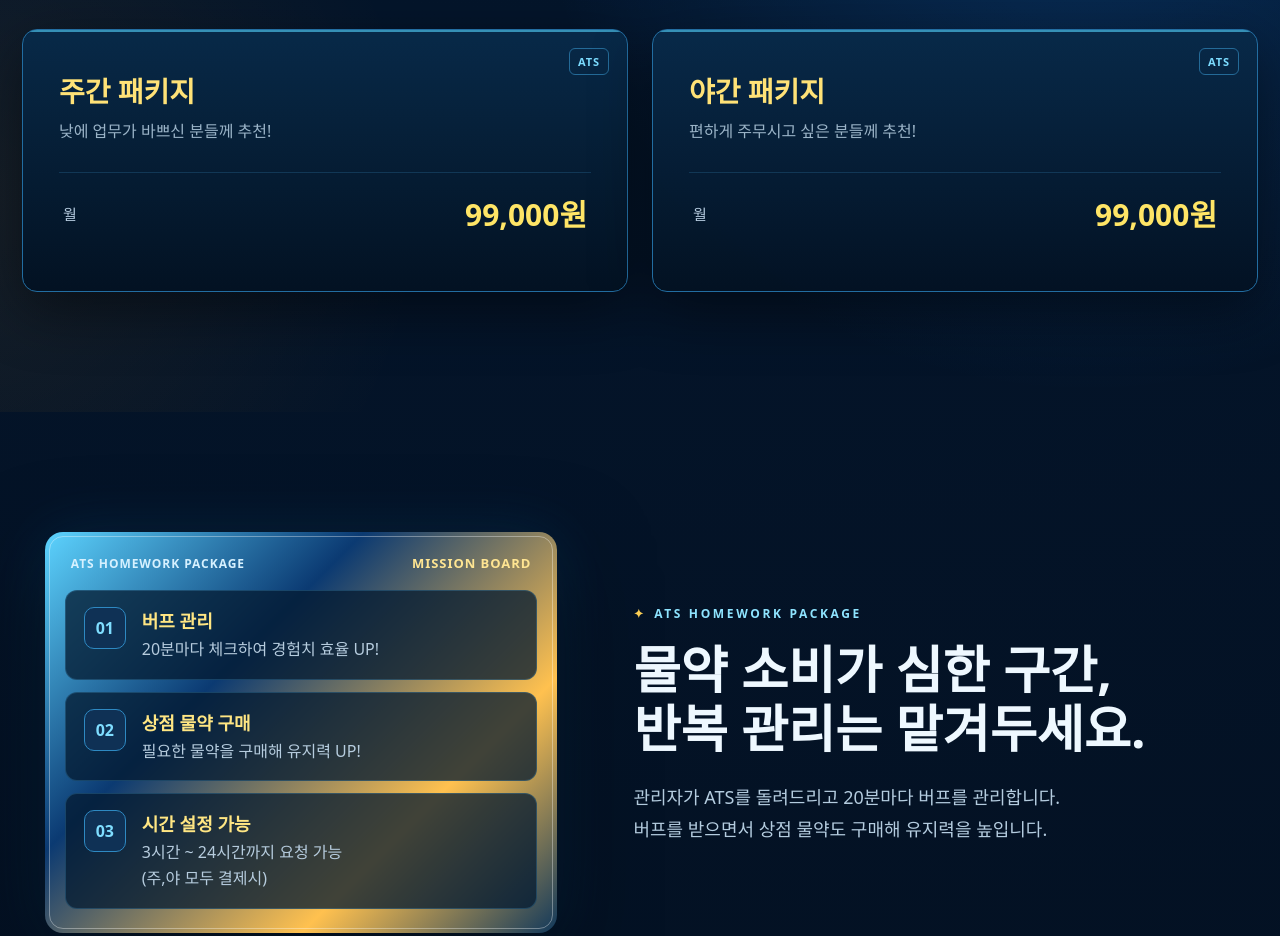
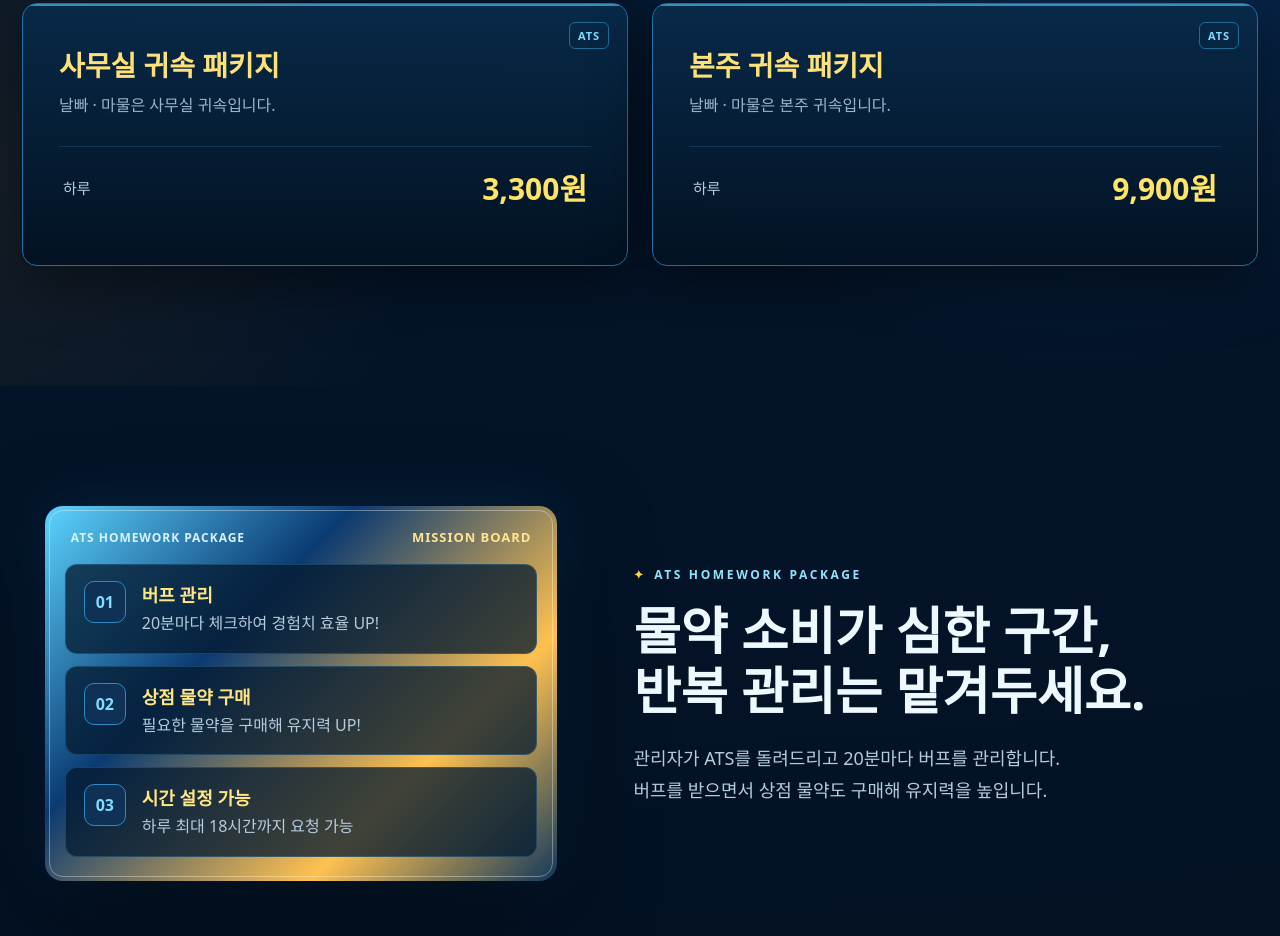
Before and after one commit to chgame001001-stack/10lev, a plain HTML site: page index.html in a window 1280 px wide. Shown: the part 3094-4030 px from the top of the page. Drawn offline with Linux system fonts and the light colour scheme.

Commit message:
Update index.html

```diff
--- a/index.html
+++ b/index.html
@@ -194,11 +194,11 @@
         <article class="game-card reveal delay-2 accent-card">
           <div class="icon">✦</div>
 
-          <h3>3시간 ~ 24시간</h3>
+          <h3>하루 최대 18시간</h3>
 
           <p>
             고객님 시공간, 톱니바퀴에 따라
-            요청하시는 대로 진행할 수 있습니다. <br> (주간 야간 모두 결제한 경우)
+            요청하시는 대로 진행할 수 있습니다.
           </p>
         </article>
       </div>
@@ -231,14 +231,14 @@
     <article class="price-card reveal">
       <div class="badge">ATS</div>
 
-      <h3>주간 패키지</h3>
+      <h3>사무실 귀속 패키지</h3>
 
       <p class="price-note">
-        낮에 업무가 바쁘신 분들께 추천!
+        날빠 · 마물은 사무실 귀속입니다.
       </p>
       <div class="price-line highlight">
-        <span>월</span>
-        <strong>99,000원</strong>
+        <span>하루</span>
+        <strong>3,300원</strong>
       </div>
 
     </article>
@@ -248,16 +248,16 @@
     <article class="price-card reveal delay-1">
       <div class="badge">ATS</div>
 
-      <h3>야간 패키지</h3>
+      <h3>본주 귀속 패키지</h3>
 
       <p class="price-note">
-편하게 주무시고 싶은 분들께 추천!
+날빠 · 마물은 본주 귀속입니다.
       </p>
 
 
       <div class="price-line highlight">
-        <span>월</span>
-        <strong>99,000원</strong>
+        <span>하루</span>
+        <strong>9,900원</strong>
       </div>
 
     </article>
@@ -309,8 +309,7 @@
               <div>
                 <strong>시간 설정 가능</strong>
                 <p>
-                  3시간 ~ 24시간까지 요청 가능<br>
-                  (주,야 모두 결제시)
+                  하루 최대 18시간까지 요청 가능
                 </p>
               </div>
             </article>
@@ -618,8 +617,7 @@
 
           <div class="faq-answer">
             <p>
-              기본적으로 3시간부터 24시간까지
-              요청하실 수 있습니다.
+              최대 18시간까지 요청하실 수 있습니다.
               자세한 시간은 상담을 통해 조율해주세요.
             </p>
           </div>
```
